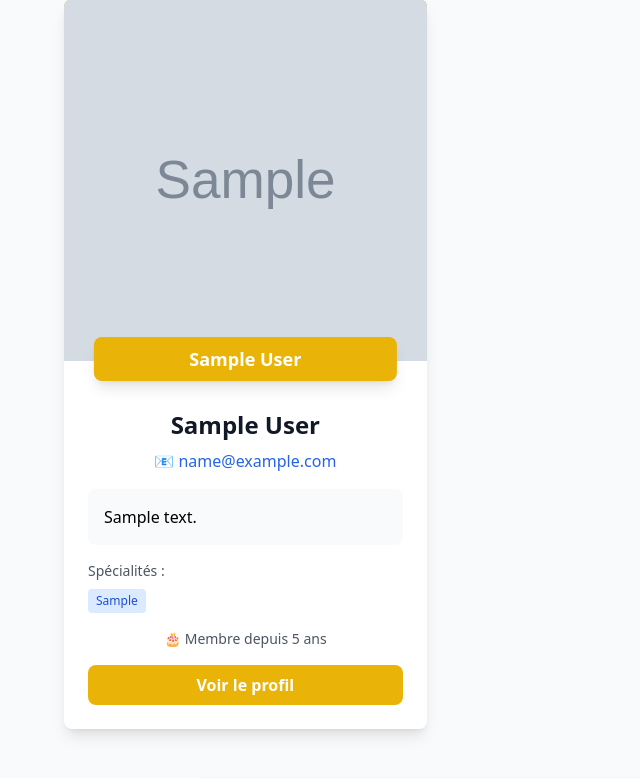
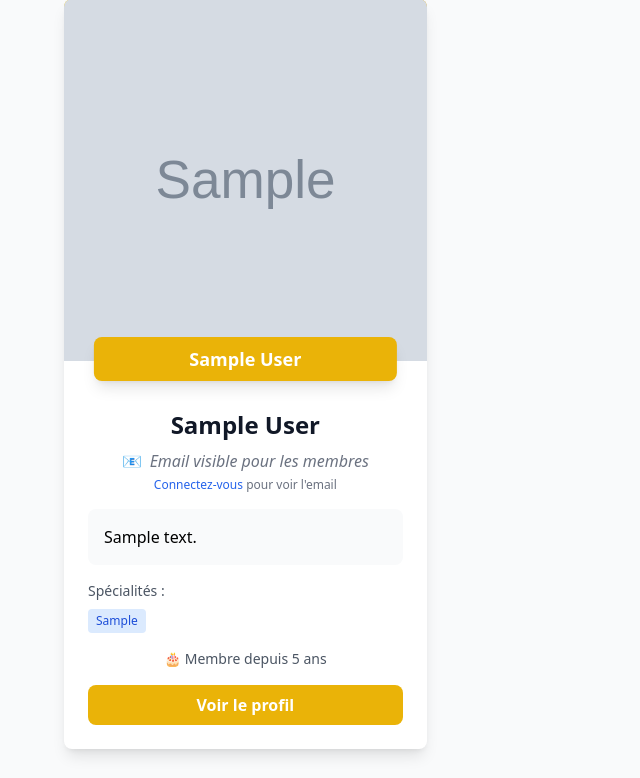
Before and after one commit to alo635/amcd57-django, a Django app: page /membres/bureau/ in a window 1280 px wide. Shown: the part 485-1263 px from the top of the page, without its empty margins (0-640 px from the left). Run offline with Django 5.2, Linux system fonts and the light colour scheme; tables that the repository leaves empty hold one stand-in row (values such as "Sample post"); grey boxes marked "Sample" are stand-in pictures; some libraries are stand-ins or nearby versions.

Commit message:
🔒 security: Masquer les emails du bureau pour les visiteurs non-authentifiés
Amélioration de la confidentialité des données des membres du bureau.

**Problème :**
Les adresses email de contact des membres du bureau étaient visibles
publiquement sur la page /membres/bureau/, exposant les membres à
du spam et des abus potentiels.

**Solution :**
- Ajout d'une condition {% if user.is_authenticated %} autour de l'email
- Pour les visiteurs non-authentifiés : affiche "Email visible pour les membres"
- Affiche un lien de connexion pour accéder à l'email
- Pour les utilisateurs authentifiés : email complet cliquable (mailto:)

**Impact :**
- ✅ Protection des emails contre le scraping public
- ✅ Encourage la connexion pour les membres légitimes
- ✅ Maintient l'accès facile pour les membres authentifiés
- ✅ Améliore la sécurité RGPD (données personnelles)

**Page concernée :**
- templates/members/bureau.html

🤖 Generated with [Claude Code](https://claude.com/claude-code)

Co-Authored-By: Claude <noreply@anthropic.com>

```diff
--- a/templates/members/bureau.html
+++ b/templates/members/bureau.html
@@ -56,13 +56,22 @@
                             {{ item.profil.nom_complet }}
                         </h2>
 
-                        <!-- Email de contact de la fonction -->
+                        <!-- Email de contact de la fonction (visible uniquement pour les membres authentifiés) -->
                         {% if item.fonction.email_contact %}
                             <div class="text-center mb-4">
-                                <a href="mailto:{{ item.fonction.email_contact }}"
-                                   class="inline-flex items-center gap-2 text-blue-600 hover:text-blue-800">
-                                    📧 {{ item.fonction.email_contact }}
-                                </a>
+                                {% if user.is_authenticated %}
+                                    <a href="mailto:{{ item.fonction.email_contact }}"
+                                       class="inline-flex items-center gap-2 text-blue-600 hover:text-blue-800">
+                                        📧 {{ item.fonction.email_contact }}
+                                    </a>
+                                {% else %}
+                                    <div class="inline-flex items-center gap-2 text-gray-500">
+                                        📧 <span class="italic">Email visible pour les membres</span>
+                                    </div>
+                                    <p class="text-xs text-gray-500 mt-1">
+                                        <a href="{% url 'account_login' %}" class="text-blue-600 hover:underline">Connectez-vous</a> pour voir l'email
+                                    </p>
+                                {% endif %}
                             </div>
                         {% endif %}
 
```
